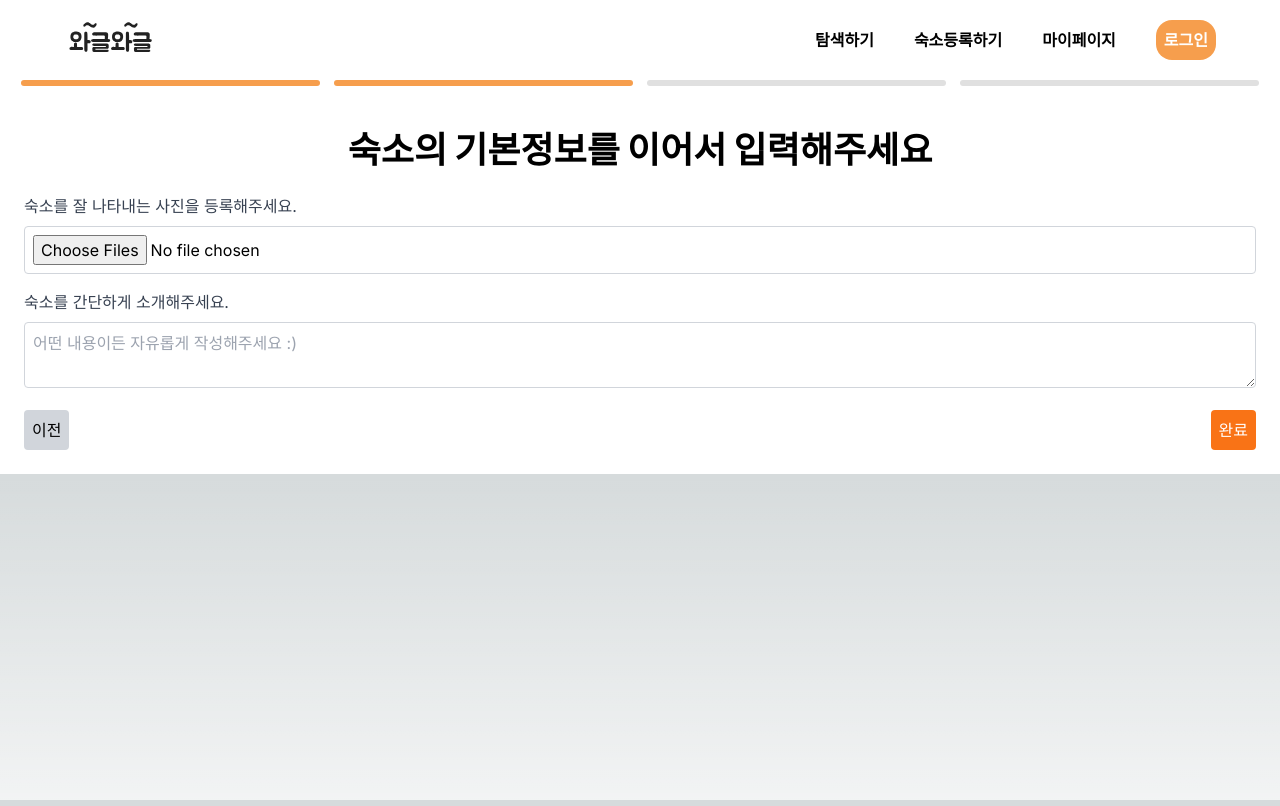
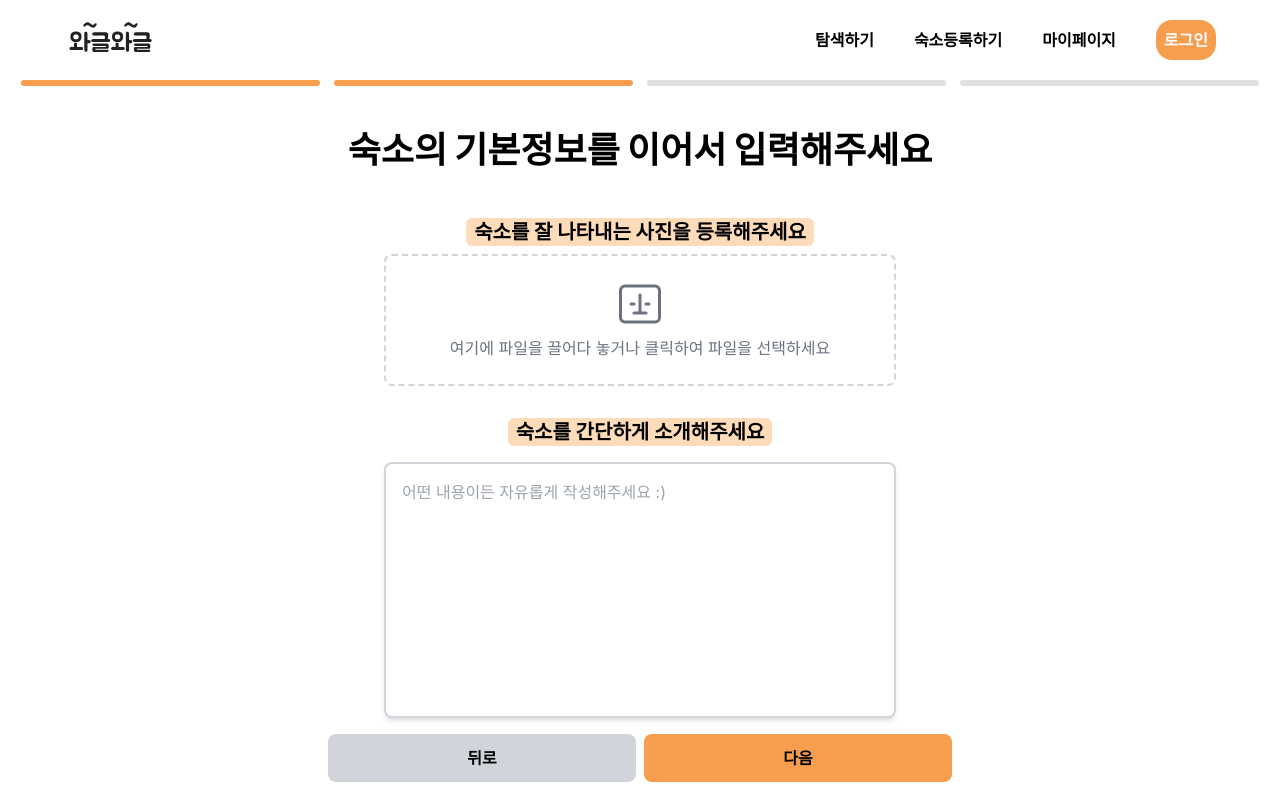
Before and after one commit to Ji-Hyeon212/wagglewaggle, a Next.js app: page /register in a window 1280 px wide. Both pictures are taken after a click on the button "다음". Built offline with nearby package versions, Linux system fonts and the light colour scheme.

Commit message:
#8 숙소 등록 2단계 구현

```diff
--- a/src/app/types/types.ts
+++ b/src/app/types/types.ts
@@ -8,7 +8,7 @@ export interface FormDataType {
   dates?: string;
   price?: number | string;
   description?: string;
-  photos?: FileList | null;
+  photos?: File[] | null;
 }
 
 export interface StepProps {
--- a/src/components/register/Step1.tsx
+++ b/src/components/register/Step1.tsx
@@ -30,9 +30,7 @@ const Step1: React.FC<StepProps> = ({ setFormData, formData, nextStep }) => {
 
   return (
     <div className="p-6 flex flex-col items-center">
-      <h2 className="text-4xl font-bold mb-6 text-center">숙소의 기본정보를 입력해주세요</h2>
-      <br />
-      <br />
+      <h2 className="text-4xl font-bold mb-12 text-center">숙소의 기본정보를 입력해주세요</h2>
       <div className="w-3/4 mb-4">
         <label className="block text-xl font-bold mb-2 text-center">
           <span className="inline-block rounded-md bg-orange-300 bg-opacity-50 px-2">
--- a/src/components/register/Step2.tsx
+++ b/src/components/register/Step2.tsx
@@ -1,63 +1,117 @@
 import React, { useState } from 'react';
 import { StepProps } from '../../app/types/types';
 
-const Step4: React.FC<StepProps> = ({ setFormData, formData, prevStep, submitForm }) => {
+const Step2: React.FC<StepProps> = ({ setFormData, formData, prevStep, nextStep }) => {
   const [description, setDescription] = useState<string>(formData.description || '');
-  const [photos, setPhotos] = useState<FileList | null>(null);
+  const [photos, setPhotos] = useState<File[]>([]);
+  const [preview, setPreview] = useState<string[]>([]);
 
   const handleFileChange = (e: React.ChangeEvent<HTMLInputElement>) => {
     if (e.target.files) {
-      setPhotos(e.target.files);
+      const selectedFiles = Array.from(e.target.files); // FileList를 File[]로 변환
+      setPhotos((prevPhotos) => [...prevPhotos, ...selectedFiles]);
+
+      const selectedPreviews = selectedFiles.map((file) => URL.createObjectURL(file));
+      setPreview((prevPreview) => [...prevPreview, ...selectedPreviews]);
+
+      // Revoke object URLs after component unmount
+      return () => selectedPreviews.forEach((file) => URL.revokeObjectURL(file));
     }
   };
 
-  const handleSubmit = () => {
-    // Convert FileList to an array if needed for further processing
-    const photosArray = photos ? Array.from(photos) : null;
+  const handleRemoveImage = (index: number) => {
+    setPhotos((prevPhotos) => prevPhotos.filter((_, i) => i !== index));
+    setPreview((prevPreview) => prevPreview.filter((_, i) => i !== index));
+  };
 
+  const handleNext = () => {
     setFormData({
       ...formData,
       description,
       photos,
     });
-    if (submitForm) {
-      submitForm();
+    if (nextStep) {
+      nextStep();
     }
   };
 
   return (
     <div className="p-6">
-      <h2 className="text-4xl font-black mb-6 text-center">숙소의 기본정보를 이어서 입력해주세요</h2>
-      <div className="mb-4">
-        <label className="block text-gray-700">숙소를 잘 나타내는 사진을 등록해주세요.</label>
-        <input
-          type="file"
-          multiple
-          onChange={handleFileChange}
-          className="mt-2 p-2 border border-gray-300 rounded w-full"
-        />
+      <h2 className="text-4xl font-black mb-12 text-center">숙소의 기본정보를 이어서 입력해주세요</h2>
+
+      <div className="mb-4 flex flex-col items-center">
+        <label className="block text-xl font-bold mb-2 text-center">
+          <span className="inline-block rounded-md bg-orange-300 bg-opacity-50 px-2">
+            숙소를 잘 나타내는 사진을 등록해주세요
+          </span>
+        </label>
+        <div className="border-2 border-dashed border-gray-300 rounded-lg p-6 text-center relative w-full max-w-lg">
+          <input
+            type="file"
+            multiple
+            onChange={handleFileChange}
+            className="absolute inset-0 opacity-0 cursor-pointer"
+          />
+          <div className="flex flex-col items-center">
+            <svg
+              xmlns="http://www.w3.org/2000/svg"
+              fill="none"
+              viewBox="0 0 24 24"
+              strokeWidth="1.5"
+              stroke="currentColor"
+              className="w-12 h-12 text-gray-500"
+            >
+              <path
+                strokeLinecap="round"
+                strokeLinejoin="round"
+                d="M12 16.5v-9m-4.5 4.5H9m6 0h1.5m-7.5 4.5h6M4.5 3h15a2.25 2.25 0 012.25 2.25v13.5A2.25 2.25 0 0119.5 21H4.5A2.25 2.25 0 012.25 18.75V5.25A2.25 2.25 0 014.5 3z"
+              />
+            </svg>
+            <p className="text-gray-500 mt-2">여기에 파일을 끌어다 놓거나 클릭하여 파일을 선택하세요</p>
+          </div>
+        </div>
+        <div className="mt-4 flex flex-wrap gap-4">
+          {preview.map((src, index) => (
+            <div key={index} className="relative">
+              <img src={src} alt={`Preview ${index}`} className="w-32 h-32 object-cover rounded-md" />
+              <button
+                onClick={() => handleRemoveImage(index)}
+                className="absolute top-0 right-0 bg-red-500 text-white rounded-full px-2.5 py-1"
+              >
+                X
+              </button>
+
+            </div>
+          ))}
+        </div>
       </div>
 
-      <div className="mb-4">
-        <label className="block text-gray-700">숙소를 간단하게 소개해주세요.</label>
+      <div className="mb-4 flex flex-col items-center">
+        <label className="block text-xl font-bold mb-2 text-center">
+          <span className="inline-block rounded-md bg-orange-300 bg-opacity-50 px-2">
+            숙소를 간단하게 소개해주세요
+          </span>
+        </label>
         <textarea
           value={description}
           onChange={(e) => setDescription(e.target.value)}
-          className="mt-2 p-2 border border-gray-300 rounded w-full"
+          className="mt-2 p-4 w-full max-w-lg h-64 border-2 border-gray-300 rounded-lg focus:outline-none focus:ring-2 focus:ring-orange-400 focus:border-transparent transition-shadow shadow-md placeholder-gray-400 resize-none"
           placeholder="어떤 내용이든 자유롭게 작성해주세요 :)"
         ></textarea>
       </div>
 
-      <div className="flex justify-between">
-        <button onClick={prevStep} className="bg-gray-300 text-black p-2 rounded">
-          이전
+      <div className="flex justify-center space-x-2 mx-150">
+        <button onClick={prevStep} className="bg-gray-300 text-black font-bold p-3 rounded-lg w-1/4">
+          뒤로
         </button>
-        <button onClick={handleSubmit} className="bg-orange-500 text-white p-2 rounded">
-          완료
+
+        <button onClick={handleNext} className="bg-customColor text-black font-bold p-3 rounded-lg w-1/4">
+          다음
         </button>
       </div>
+
     </div>
   );
 };
 
-export default Step4;
+export default Step2;
```
